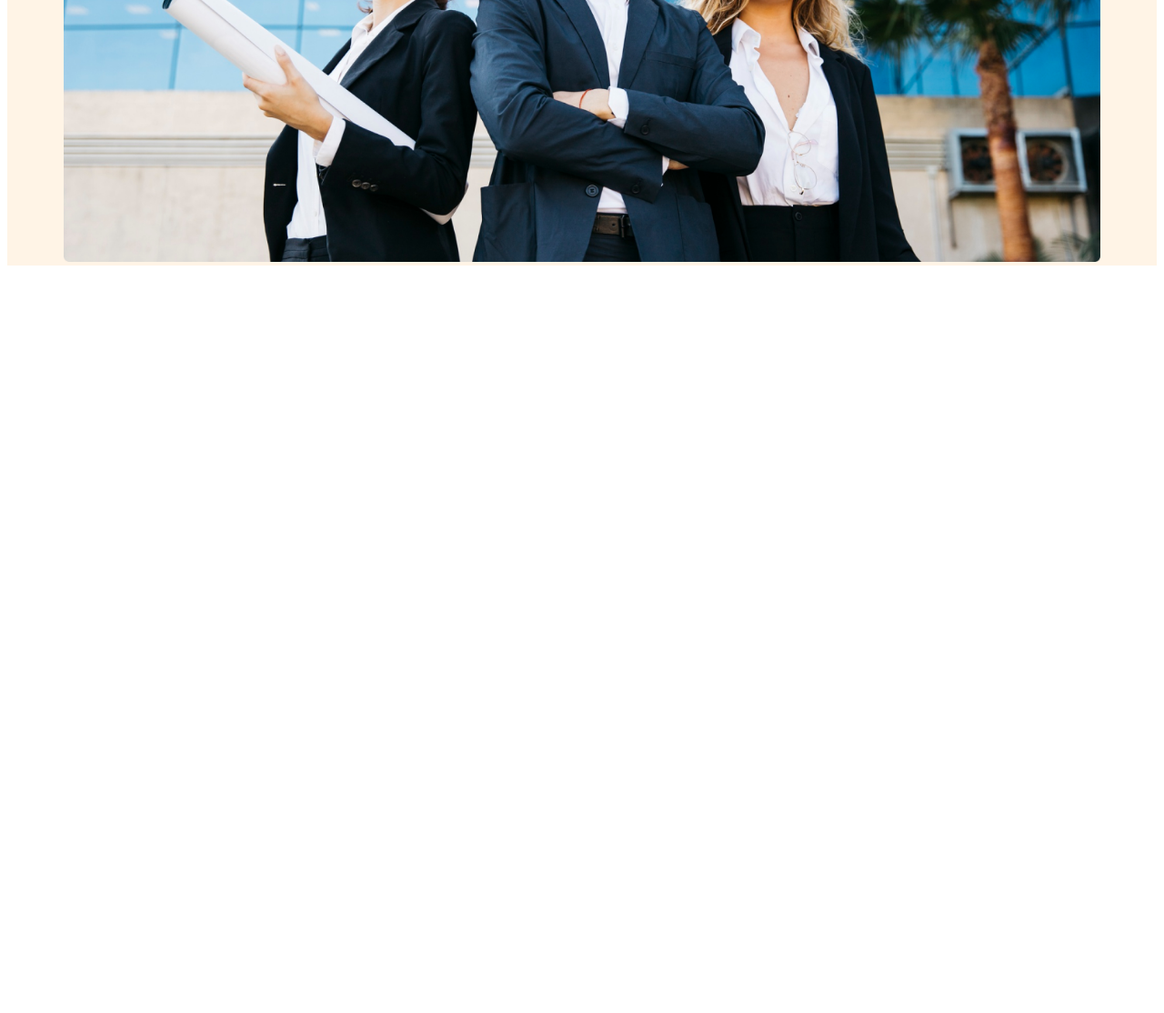
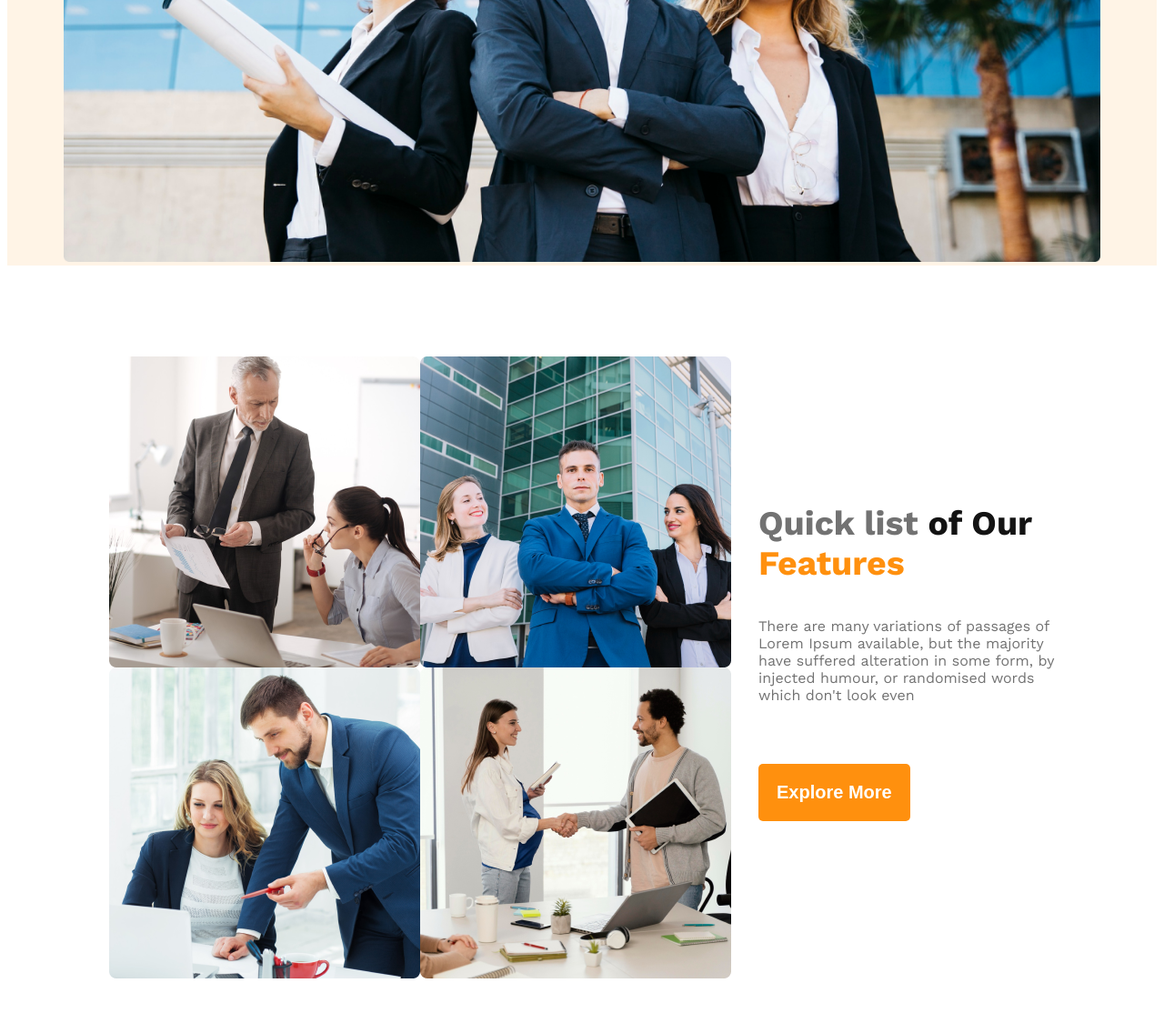
Before and after one commit to RTArony/G3-architecture-website, a plain HTML site: page index.html in a window 1280 px wide. Shown: the part 878-1992 px from the top of the page at 91% size. Before the commit the page ends 1178 px from the top, so only its background shows below. Drawn offline with nearby package versions, Linux system fonts and the light colour scheme.

Commit message:
team section

```diff
--- a/index.html
+++ b/index.html
@@ -30,11 +30,26 @@
             <div class="banner-img-container">
                 <img class="banner-image" src="images/banner.png" alt="">
             </div>
-
         </div>
     </header>
     <main>
-
+        <div class="team-container">
+            <div class="team-img">
+                <img src="images/team1.png" alt="">
+                <img src="images/team2.png" alt="">
+                <img src="images/team3.png" alt="">
+                <img src="images/team4.png" alt="">
+            </div>
+            <div class="team-info">
+                <div class="team-title">
+                    <h3><span class="greycolor">Quick list</span> <span class="blackcolor">of Our</span> <span class="orangecolor">Features</span></h3>
+                </div>
+                <div class="team-description">
+                    <p>There are many variations of passages of Lorem Ipsum available, but the majority have suffered alteration in some form, by injected humour, or randomised words which don't look even</p>
+                </div>
+                <button class="btn">Explore More</button>
+            </div>
+        </div>
     </main>
     <footer>
 
--- a/styles.css
+++ b/styles.css
@@ -12,6 +12,17 @@
 .bgcolor{
     background-color: rgba(255, 144, 14, 0.1);
 }
+.greycolor{
+    color: #727272;
+}
+.blackcolor{
+    color: #131313;
+}
+.orangecolor{
+    color: #FF900E;
+}
+
+/* header style */
 
 /* navbar style */
 .navbar{
@@ -37,6 +48,7 @@ nav ul li a{
 }
 nav ul li{
     list-style: none;
+    font-size: 1rem;
 }
 
 /* banner style */
@@ -70,9 +82,39 @@ nav ul li{
     margin: 50px 0;
 }
 .banner-img-container{
-    width: 1140px;
+    max-width: 1140px;
     margin: 0 auto;
 }
 .banner-image{
     width: 100%;
 }
+
+@media screen and (max-width: 576px) {
+    .navbar{
+        flex-direction: column;
+    }
+}
+
+/* main style */
+
+/* team style */
+.team-container{
+    display: flex;
+    max-width: 1040px;
+    margin: 100px auto;
+}
+.team-img{
+    display: grid;
+    grid-template-columns: repeat(2,1fr);
+}
+.team-info{
+    align-content: center;
+    margin-left: 30px;
+}
+.team-title{
+    font-size: 2rem;
+}
+.team-description{
+    font-size: 1rem;
+    color: #727272;
+}
```
